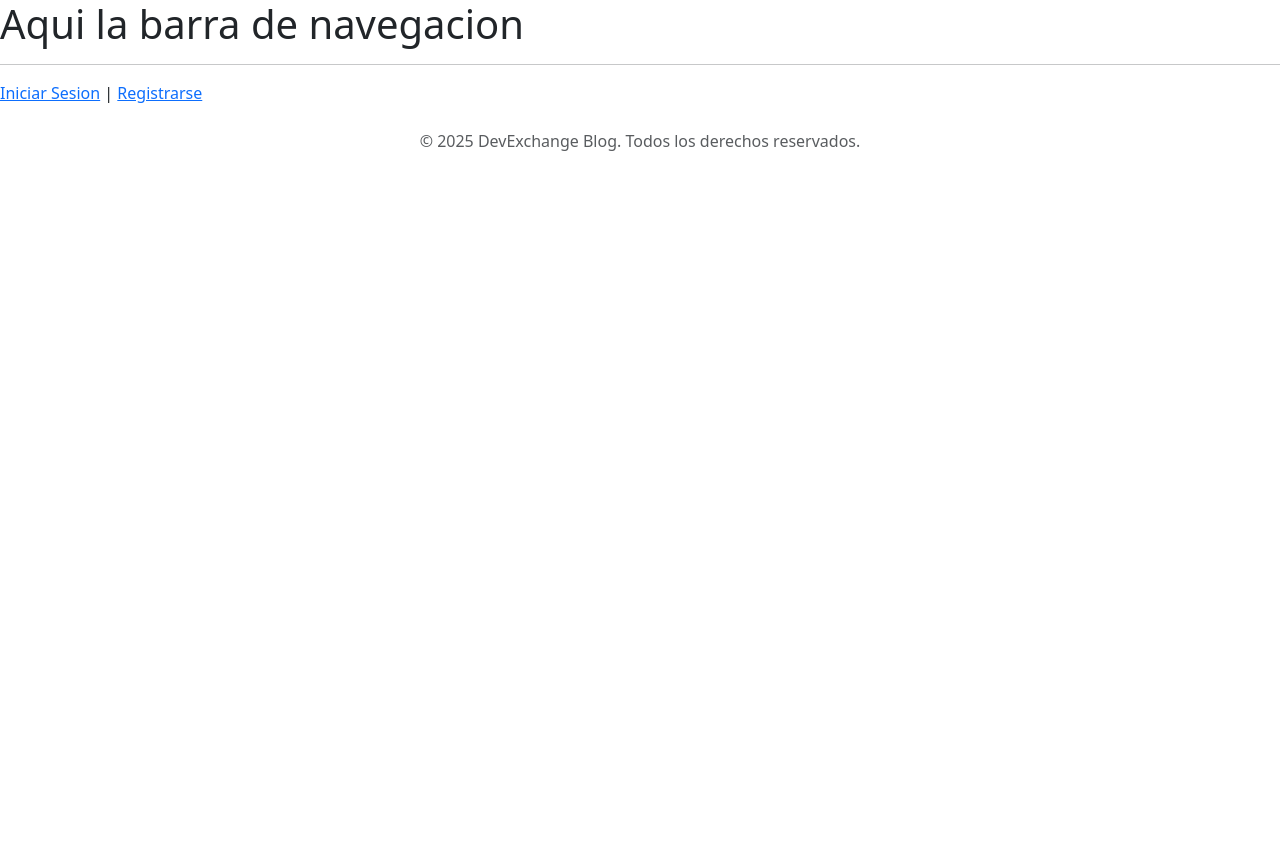
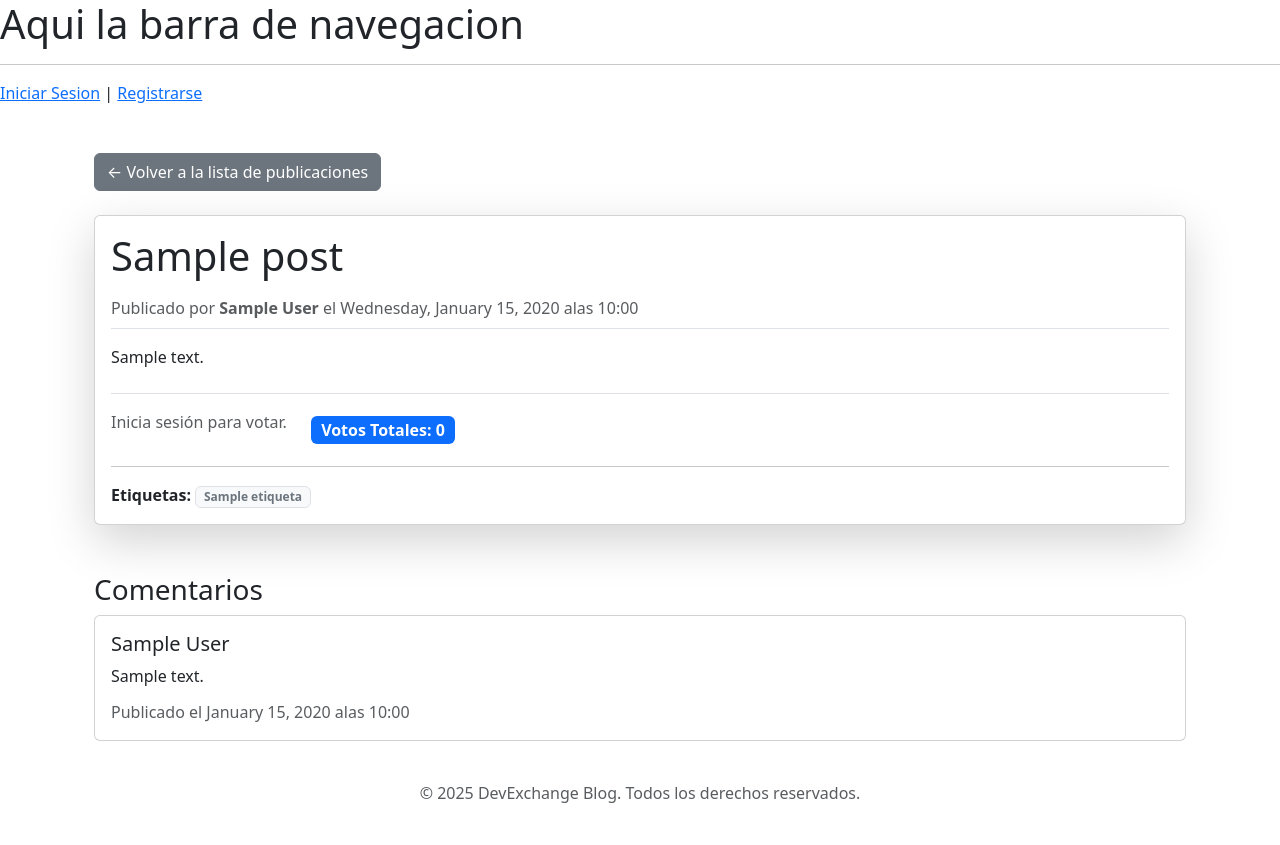
Before and after one commit to mcastillopreqin/DevExchangeBlog, a Django app: page /1/ in a window 1280 px wide. Before the commit the page ends 151 px from the top, so only its background shows below. Run offline with Django 4.2, Linux system fonts and the light colour scheme; tables that the repository leaves empty hold one stand-in row (values such as "Sample post").

Commit message:
cambios por aplicacion de base template

```diff
--- a/proyecto_blog_DevExchange/app_posts/models.py
+++ b/proyecto_blog_DevExchange/app_posts/models.py
@@ -76,7 +76,7 @@ class Voto(models.Model):
         (UPVOTO, 'Upvote'),
         (DOWNVOTO, 'Downvote'),
     )
-    user = models.ForeignKey(settings.AUTH_USER_MODEL, on_delete=models.CASCADE, related_name='votos')
+    user = models.ForeignKey(User, on_delete=models.CASCADE, related_name='votos')
     post = models.ForeignKey(Post, on_delete=models.CASCADE, related_name='votos')
     tipo_voto = models.SmallIntegerField(choices=TIPO_VOTOS)
     fecha_voto = models.DateTimeField(default=timezone.now)
--- a/proyecto_blog_DevExchange/app_posts/templates/detalle_post.html
+++ b/proyecto_blog_DevExchange/app_posts/templates/detalle_post.html
@@ -1,90 +1,59 @@
 {% extends "base.html" %}
 {% load static %}
-<!DOCTYPE html>
-<html lang="es">
-<head>
-    <meta charset="UTF-8">
-    <meta name="viewport" content="width=device-width, initial-scale=1.0">
-    <!-- El título de la página usa el título del post específico -->
-    <title>{{ post.titulo }}</title>
-</head>
-<body>
+{% block contenido %}
 
     <div class="container mt-5">
 
-        <!-- Botón para regresar a la lista de posts (debes definir la URL 'lista_posts' en urls.py) -->
         <div class="mb-4">
             <a href="{% url 'lista_posts' %}" class="btn btn-secondary">← Volver a la lista de publicaciones</a>
         </div>
 
         <div class="card shadow-lg">
             <div class="card-body">
-                <!-- Título principal de la publicación -->
                 <h1 class="card-title mb-3">{{ post.titulo }}</h1>
 
-                <!-- Metadatos de la publicación -->
                 <p class="text-muted border-bottom pb-2">
                     Publicado por <strong>{{ post.autor.get_full_name|default:post.autor.username }}</strong>
                     el {{ post.fecha_publicacion|date:"l, F d, Y \a\l\a\s H:i" }}
                 </p>
 
-                <!-- Contenido completo de la publicación -->
                 <div class="card-text mb-4 contenido-post">
-                    <!-- Usamos el filtro linebreaksbr para respetar los saltos de línea del TextField -->
                     {{ post.contenido|linebreaksbr }}
                 </div>
 
-                <!-- Sección de Likes, Votos y Etiquetas -->
-                <div class="d-flex justify-content-between align-items-center mt-4 pt-3 border-top">
-                    <div class="info-interaccion">
-                        <!-- Usa las propiedades definidas en tu modelo -->
-                        <span class="badge bg-primary fs-6">
-                            Likes: {{ post.total_likes }}
-                        </span>
-                        <h2>{{ post.titulo }}</h2>
-<p>Total de Votos: <span id="contador-votos-{{ post.id }}">{{ post.total_votos }}</span></p>
+                <div class="d-flex align-items-center mt-4 pt-3 border-top mb-3">
 
-<!-- Botones de voto -->
                     {% if user.is_authenticated %}
-    <button onclick="handleVote({{ post.id }}, 1)" class="vote-btn upvote-btn">▲ Upvoto</button>
-    <button onclick="handleVote({{ post.id }}, -1)" class="vote-btn downvote-btn">▼ Downvoto</button>
+                        <div class="d-flex align-items-center me-4">
+                            <button
+                                onclick="handleVote({{ post.id }}, 1)"
+                                class="btn {% if user_vote == 1 %}btn-success{% else %}btn-outline-success{% endif %} btn-sm me-2 vote-btn"
+                                title="Voto positivo">
+                                <i class="bi bi-arrow-up"></i> ▲ Upvote
+                            </button>
+
+                            <button
+                                onclick="handleVote({{ post.id }}, -1)"
+                                class="btn {% if user_vote == -1 %}btn-danger{% else %}btn-outline-danger{% endif %} btn-sm me-4 vote-btn"
+                                title="Voto negativo">
+                                <i class="bi bi-arrow-down"></i> ▼ Downvote
+                            </button>
+                        </div>
                     {% else %}
-    <p>Inicia sesión para votar.</p>
+                        <p class="text-muted me-4">
+                            <i class="bi bi-info-circle"></i> Inicia sesión para votar.
+                        </p>
                     {% endif %}
 
-<!-- Incluir jQuery o usar Fetch API para la petición AJAX -->
-<script
-  src="https://code.jquery.com/jquery-3.7.1.min.js"
-  integrity="sha256-/JqT3SQfawRcv/BIHPThkBvs0OEvtFFmqPF/lYI/Cxo="
-  crossorigin="anonymous"></script>
-<script>
-function handleVote(postId, tipoVoto) {
-    // Es crucial incluir el token CSRF para peticiones POST en Django
-    var csrftoken = "{{ csrf_token }}";
+                    <span class="badge bg-primary fs-6">
+                        Votos Totales:
+                        <strong id="contador-votos-{{ post.id }}">{{ post.score|default:0 }}</strong>
+                    </span>
 
-    $.ajax({
-        type: 'POST',
-        url: `/post/${postId}/voto/${tipoVoto}/`,
-        headers: { 'X-CSRFToken': csrftoken },
-        success: function(response) {
-            // Actualiza el contador en la página con la respuesta del servidor
-            $(`#contador-votos-${postId}`).text(response.total_votos);
-            console.log(response.message);
-        },
-        error: function(response) {
-            console.error("Error votando:", response.responseJSON.message);
-            alert("Hubo un error al votar.");
-        }
-    });
-}
-</script>
-                        <span class="badge bg-info text-dark fs-6">
-                            Votos Totales: {{ post.total_votos }}
-                        </span>
                 </div>
+                <hr>
 
                 <div class="etiquetas">
-                        <!-- Muestra las etiquetas asociadas al post -->
                     <strong>Etiquetas:</strong>
                     {% for etiqueta in post.etiqueta.all %}
                         <span class="badge bg-light text-secondary border">{{ etiqueta.nombre }}</span>
@@ -93,26 +62,87 @@ function handleVote(postId, tipoVoto) {
                     {% endfor %}
                 </div>
             </div>
+        </div>
 
-                <!-- Opcional: Área para botones de interacción (Like, Votar) -->
-                <!--
-                Si quieres añadir funcionalidad de likes o votos, aquí irían tus formularios
-                o enlaces que apunten a las vistas correspondientes (ej: /like/<int:post_id>/)
-                -->
-
-
+        <div class="mt-5">
+            <h3>Comentarios</h3>
+            {% for comentario in comentarios %}
+                <div class="card mb-3">
+                    <div class="card-body">
+                        <h5 class="card-title">{{ comentario.autor.get_full_name|default:comentario.autor.username }}</h5>
+                        <p class="card-text">{{ comentario.contenido|linebreaksbr }}</p>
+                        <p class="card-subtitle text-muted">Publicado el {{ comentario.fecha_creacion|date:"F d, Y \a\l\a\s H:i" }}</p>
                     </div>
                 </div>
-
-        <!-- Opcional: Sección para comentarios (si implementas esa funcionalidad) -->
-        <div class="mt-5">
-            <h3>Comentarios</h3>
-            <!-- Aquí iría el bucle de comentarios si los tienes -->
+            {% empty %}
                 <p>Aún no hay comentarios.</p>
+            {% endfor %}
         </div>
 
     </div>
 
+{% endblock contenido %}
 
-</body>
-</html>
+{% block scripts %}
+<script src="https://code.jquery.com/jquery-3.7.1.min.js"
+    integrity="sha256-/JqT3SQfawRcv/BIHPThkBvs0OEvtFFmqPF/lYI/Cxo="
+    crossorigin="anonymous"></script>
+
+<script>
+    function handleVote(postId, tipoVoto) {
+        // Obtenemos el token CSRF
+        var csrftoken = document.querySelector('[name=csrfmiddlewaretoken]').value || "{{ csrf_token }}";
+
+        // Referencia al post para actualizar los botones
+        const postCard = $(`#contador-votos-${postId}`).closest('.card-body');
+
+        $.ajax({
+            type: 'POST',
+            url: `/post/${postId}/voto/${tipoVoto}/`,
+            headers: { 'X-CSRFToken': csrftoken },
+
+            success: function(response) {
+                // 1. Actualiza el contador de votos
+                $(`#contador-votos-${postId}`).text(response.total_votos);
+                console.log(response.message);
+
+                // 2. Opcional: Actualiza la apariencia de los botones
+                // Remueve todas las clases de 'active' y 'btn-success/danger'
+                postCard.find('.vote-btn').removeClass('btn-success btn-danger').addClass('btn-outline-success btn-outline-danger');
+
+                if (response.voto_actual === 1) {
+                    // Si el nuevo estado es Upvote
+                    postCard.find(`[onclick*='handleVote(${postId}, 1)']`)
+                        .removeClass('btn-outline-success')
+                        .addClass('btn-success');
+                } else if (response.voto_actual === -1) {
+                    // Si el nuevo estado es Downvote
+                    postCard.find(`[onclick*='handleVote(${postId}, -1)']`)
+                        .removeClass('btn-outline-danger')
+                        .addClass('btn-danger');
+                }
+                // Si voto_actual es 0 (eliminado), solo se dejan los botones en 'outline'.
+            },
+
+            error: function(jqXHR, textStatus, errorThrown) {
+                // Implementación robusta del manejo de errores
+                var errorMessage = "Hubo un error al votar.";
+
+                if (jqXHR.responseJSON && jqXHR.responseJSON.message) {
+                    // Mensaje de error personalizado devuelto por la vista de Django
+                    errorMessage = jqXHR.responseJSON.message;
+                } else if (jqXHR.status === 403) {
+                    // Error de autenticación o CSRF
+                    errorMessage = "Error 403: No tienes permiso. ¿Iniciaste sesión?";
+                } else if (jqXHR.status) {
+                    // Muestra el código de estado (404, 500, etc.)
+                    errorMessage = `Error ${jqXHR.status}: ${jqXHR.statusText}`;
+                }
+
+                console.error("Error votando:", errorMessage);
+                alert(errorMessage);
+            }
+        });
+    }
+</script>
+{% endblock scripts %}
--- a/proyecto_blog_DevExchange/app_posts/urls.py
+++ b/proyecto_blog_DevExchange/app_posts/urls.py
@@ -1,9 +1,13 @@
 from django.urls import path
 from . import views
+#from .views import PostDetailView
 
 urlpatterns = [
    path("", views.inicio , name="inicio"),
-   path("", views.lista_posts, name="lista_posts"),
+   path("lista", views.lista_posts, name="lista_posts"),
    path("<int:post_id>/", views.detalle_post, name="detalle_post"),
-   path('<int:post_id>/voto/<int:tipo_voto>/', views.voto_post, name='voto_post'),
+   #path("<int:pk>/", PostDetailView.as_view(), name="detalle_post"),
+  # path('<int:pk>/', views.PostDetailView.as_view(), name='detalle_post'),
+   #path("post/<int:post_id>/", views.detalle_post, name="detalle_post"),
+   path('<int:post_id>/handle_vote_view/<int:tipo_voto>/', views.voto_post, name='voto_post'),
 ]
--- a/proyecto_blog_DevExchange/app_posts/views.py
+++ b/proyecto_blog_DevExchange/app_posts/views.py
@@ -8,18 +8,37 @@ from django.http import JsonResponse
 from django.views.decorators.http import require_POST
 from django.db import IntegrityError
 from .models import Post, Voto, Etiqueta, Comentario
-
+from django.views.generic import ListView, DetailView, DeleteView, UpdateView, CreateView
+from django.urls import reverse_lazy
 def inicio(request):
-    return render(request, 'lista_posts.html')
+    return render(request, 'lista_posts.html', {'posts': Post.objects.filter(estado='publicado').order_by('-fecha_publicacion')})
 
 def lista_posts(request):
     posts = Post.objects.filter(estado='publicado').order_by('-fecha_publicacion')
     return render(request, 'lista_posts.html', {'posts': posts})
 
+# class PostsListView(ListView):
+#     model = Post.objects.filter(estado='publicado').order_by('-fecha_publicacion')
+#     template_name = "app_posts/listar_posts.html"
+#     context_object_name = "posts"
+# class PostDetailView(DetailView):
+#     model = Post
+#     template_name = 'detalle_post.html'
+#     # El nombre de la variable en el contexto será 'post' por defecto,
+#     # que es lo que espera la plantilla que te di anteriormente.
+
+#     # Opcional: Sobrescribir el queryset para solo mostrar posts publicados
+#     def get_queryset(self):
+#         # Asegura que solo se puedan ver los posts que estén en estado 'publicado'
+#         return Post.objects.filter(estado='publicado')
+
 def detalle_post(request, post_id):
-    comentarios = get_object_or_404(Comentario, post_id=post_id)
-    post = get_object_or_404(Post, id=post_id, estado='publicado')
-    return render(request, 'detalle_post.html', {'post': post, 'comentarios': comentarios})
+        #comentarios = get_object_or_404(Comentario, post_id=post_id)
+        post = get_object_or_404(Post, id=post_id, estado='publicado')
+        comentarios = post.comments.filter(is_active=True, parent__isnull=True)
+        return render(request, 'detalle_post.html', {'post': post , 'comentarios': comentarios})
+
+
 
 
 @login_required
```
Lines whose indentation alone changed are shown as unchanged.
